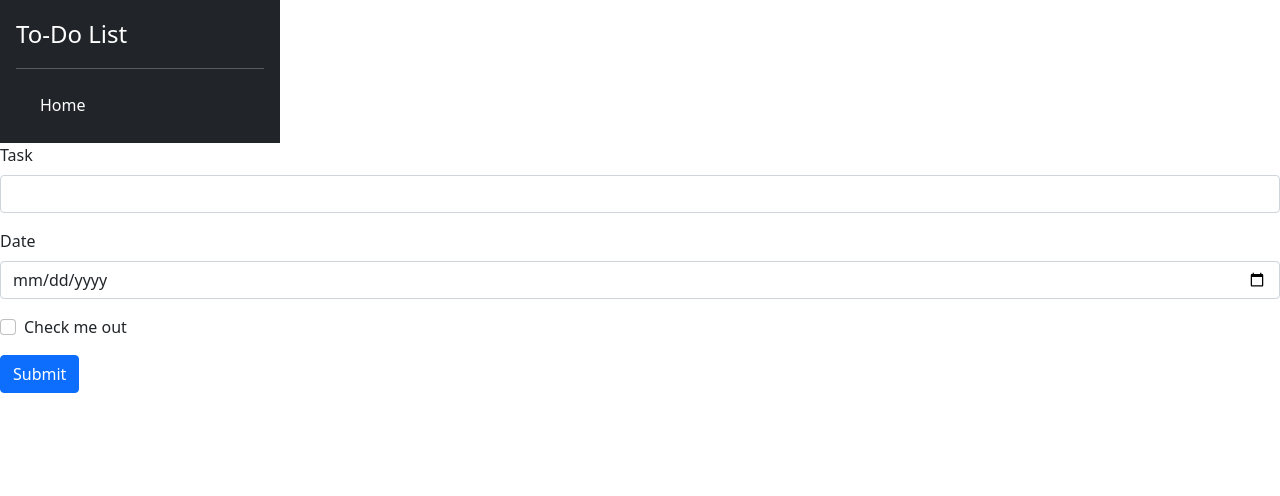
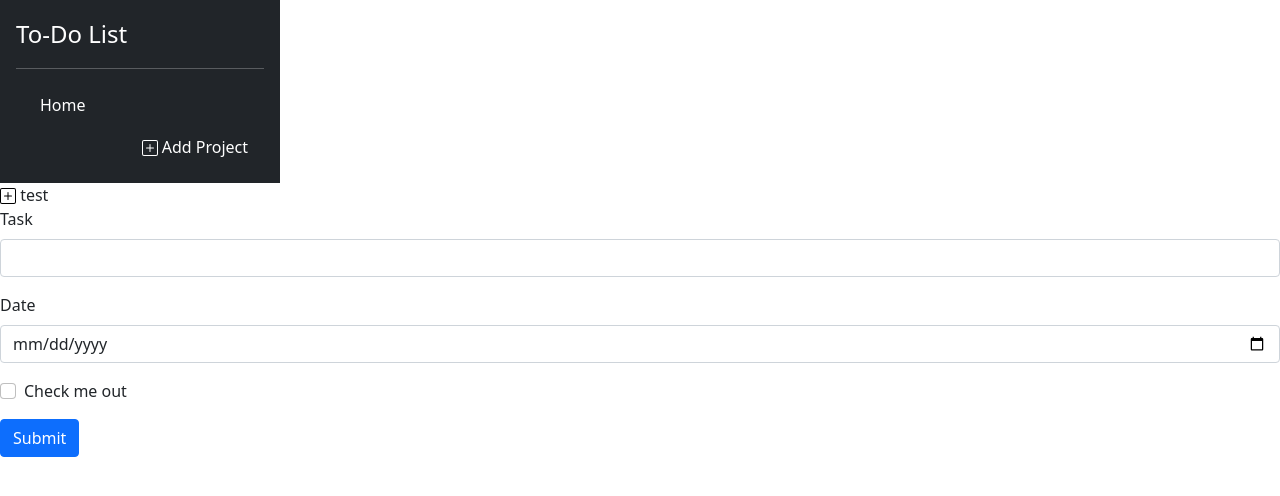
Before and after one commit to jincrypt/TOP-Todo-List, a website built with webpack: page dist/index.html in a window 1280 px wide. Built offline with nearby package versions, Linux system fonts and the light colour scheme.

Commit message:
Created add Project button

```diff
--- a/src/index.js
+++ b/src/index.js
@@ -91,11 +91,41 @@ function insertProject(project) {
     document.querySelector('main ul').append(li);
 }
 
+
+function createAddProjectButton() {
+    let li = document.createElement('li');
+    let div = document.createElement('div');
+    let svg = document.createElementNS('http://www.w3.org/2000/svg', 'svg');
+    let pathA = document.createElementNS('http://www.w3.org/2000/svg', 'path');
+    let pathB = document.createElementNS('http://www.w3.org/2000/svg', 'path');
+
+    svg.setAttribute('width', '16');
+    svg.setAttribute('height', '16');
+    svg.setAttribute('fill','white');
+    pathA.setAttributeNS(null, 'd', "M14 1a1 1 0 0 1 1 1v12a1 1 0 0 1-1 1H2a1 1 0 0 1-1-1V2a1 1 0 0 1 1-1h12zM2 0a2 2 0 0 0-2 2v12a2 2 0 0 0 2 2h12a2 2 0 0 0 2-2V2a2 2 0 0 0-2-2H2z");
+    pathB.setAttributeNS(null, 'd', "M8 4a.5.5 0 0 1 .5.5v3h3a.5.5 0 0 1 0 1h-3v3a.5.5 0 0 1-1 0v-3h-3a.5.5 0 0 1 0-1h3v-3A.5.5 0 0 1 8 4z");
+    li.style = "text-align:right"
+    svg.classList = "bi bi-plus-square";
+    li.classList = "nav-item";
+    div.classList = "nav-link text-white";
+
+    svg.appendChild(pathA);
+    svg.appendChild(pathB);
+    div.append(svg, " Add Project");
+
+    // Function for adding project (show form)
+    div.addEventListener('click', (e) => console.log(e));
+
+    li.append(div);
+    document.querySelector('main ul').append(li);
+}
+
 function projectListRender() {
     document.querySelector('main ul').innerHTML = '';
     myProjects.forEach((project) => {
         insertProject(project);
     })
+    createAddProjectButton();
 };
 
 function taskListRender(Project) {
```
Also changed, not shown: dist/index.html, 1 other file.
